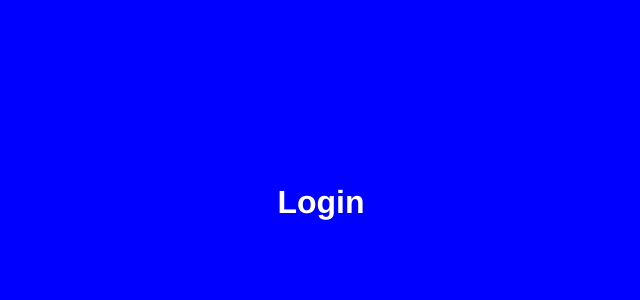
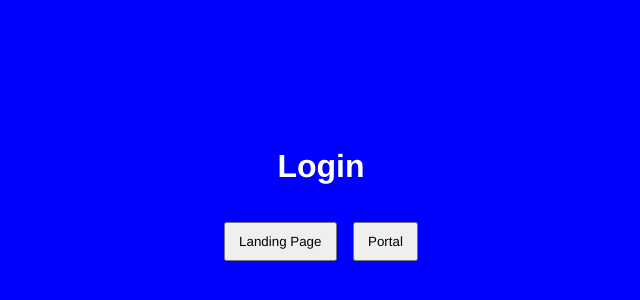
Before and after one commit to charles-nasd/private-market-structure, a React (Create React App) app: page /login in a window 1280 px wide. Shown: the part 198-498 px from the top of the page, without its empty margins (319-959 px from the left). Built offline with nearby package versions, Linux system fonts and the light colour scheme.

Commit message:
feat: added buttons and setup navigation

```diff
--- a/src/pages/LandingPage/LandingPage.module.scss
+++ b/src/pages/LandingPage/LandingPage.module.scss
@@ -3,8 +3,17 @@
 .container {
   height: 100%;
   display: flex;
+  flex-direction: column;
   justify-content: center;
   align-items: center;
   background-color: $red;
   color: $white;
+
+  .buttonWrapper {
+    margin: 1rem 0;
+
+    button {
+      padding: 0.75em 1em;
+    }
+  }
 }
--- a/src/pages/LandingPage/index.tsx
+++ b/src/pages/LandingPage/index.tsx
@@ -1,14 +1,22 @@
+import { Link } from 'react-router-dom';
+
 import { AnimatedPageWrapper } from '../../components';
 import styles from './LandingPage.module.scss';
 
-const Login = () => {
+const LandingPage = () => {
   return (
     <AnimatedPageWrapper>
       <div className={styles.container}>
-        <h1>Login</h1>
+        <h1>Landing Page</h1>
+
+        <div className={styles.buttonWrapper}>
+          <button>
+            <Link to="/login">Login</Link>
+          </button>
+        </div>
       </div>
     </AnimatedPageWrapper>
   );
 };
 
-export default Login;
+export default LandingPage;
--- a/src/pages/Login/Login.module.scss
+++ b/src/pages/Login/Login.module.scss
@@ -3,8 +3,19 @@
 .container {
   height: 100%;
   display: flex;
+  flex-direction: column;
   justify-content: center;
   align-items: center;
   background-color: $blue;
   color: $white;
+
+  .buttonWrapper {
+    margin: 1rem 0;
+    display: flex;
+    gap: 1em;
+
+    button {
+      padding: 0.75em 1em;
+    }
+  }
 }
--- a/src/pages/Login/index.tsx
+++ b/src/pages/Login/index.tsx
@@ -1,11 +1,25 @@
+import { Link } from 'react-router-dom';
+
 import { AnimatedPageWrapper } from '../../components';
 import styles from './Login.module.scss';
+import useAuth from '../../hooks/useAuth';
 
 const Login = () => {
+  const { toggleAuth } = useAuth();
+
   return (
     <AnimatedPageWrapper>
       <div className={styles.container}>
         <h1>Login</h1>
+
+        <div className={styles.buttonWrapper}>
+          <button>
+            <Link to="/landing-page">Landing Page</Link>
+          </button>
+          <button onClick={toggleAuth}>
+            <Link to="/portal">Portal</Link>
+          </button>
+        </div>
       </div>
     </AnimatedPageWrapper>
   );
--- a/src/pages/Portal/Portal.module.scss
+++ b/src/pages/Portal/Portal.module.scss
@@ -3,8 +3,19 @@
 .container {
   height: 100%;
   display: flex;
+  flex-direction: column;
   justify-content: center;
   align-items: center;
   background-color: green;
   color: $white;
+
+  .buttonWrapper {
+    margin: 1rem 0;
+    display: flex;
+    gap: 1em;
+
+    button {
+      padding: 0.75em 1em;
+    }
+  }
 }
--- a/src/pages/Portal/index.tsx
+++ b/src/pages/Portal/index.tsx
@@ -1,11 +1,25 @@
+import { Link } from 'react-router-dom';
+
 import { AnimatedPageWrapper } from '../../components';
 import styles from './Portal.module.scss';
+import useAuth from '../../hooks/useAuth';
 
 const Portal = () => {
+  const { toggleAuth } = useAuth();
+
   return (
     <AnimatedPageWrapper>
       <div className={styles.container}>
         <h1>Portal</h1>
+
+        <div className={styles.buttonWrapper}>
+          <button>
+            <Link to="/login">Login</Link>
+          </button>
+          <button onClick={toggleAuth}>
+            <Link to="/">Log out</Link>
+          </button>
+        </div>
       </div>
     </AnimatedPageWrapper>
   );
--- a/src/pages/RouteNotFound/RouteNotFound.module.scss
+++ b/src/pages/RouteNotFound/RouteNotFound.module.scss
@@ -3,8 +3,17 @@
 .container {
   height: 100%;
   display: flex;
+  flex-direction: column;
   justify-content: center;
   align-items: center;
   background-color: $pink;
   color: $white;
+
+  .buttonWrapper {
+    margin: 1rem 0;
+
+    button {
+      padding: 0.75em 1em;
+    }
+  }
 }
--- a/src/pages/RouteNotFound/index.tsx
+++ b/src/pages/RouteNotFound/index.tsx
@@ -1,3 +1,5 @@
+import { Link } from 'react-router-dom';
+
 import { AnimatedPageWrapper } from '../../components';
 import styles from './RouteNotFound.module.scss';
 
@@ -6,6 +8,12 @@ const RouteNotFound = () => {
     <AnimatedPageWrapper>
       <div className={styles.container}>
         <h1>RouteNotFound</h1>
+
+        <div className={styles.buttonWrapper}>
+          <button>
+            <Link to="/">Home</Link>
+          </button>
+        </div>
       </div>
     </AnimatedPageWrapper>
   );
--- a/src/routes/Routes.tsx
+++ b/src/routes/Routes.tsx
@@ -28,7 +28,7 @@ function AppRoutes() {
 
             {/* Public routes */}
             <Route path="login" element={<Login />} />
-            <Route path="LandingPage" element={<LandingPage />} />
+            <Route path="landing-page" element={<LandingPage />} />
 
             {/* Private routes */}
             <Route element={<RequireAuth />}>
```
